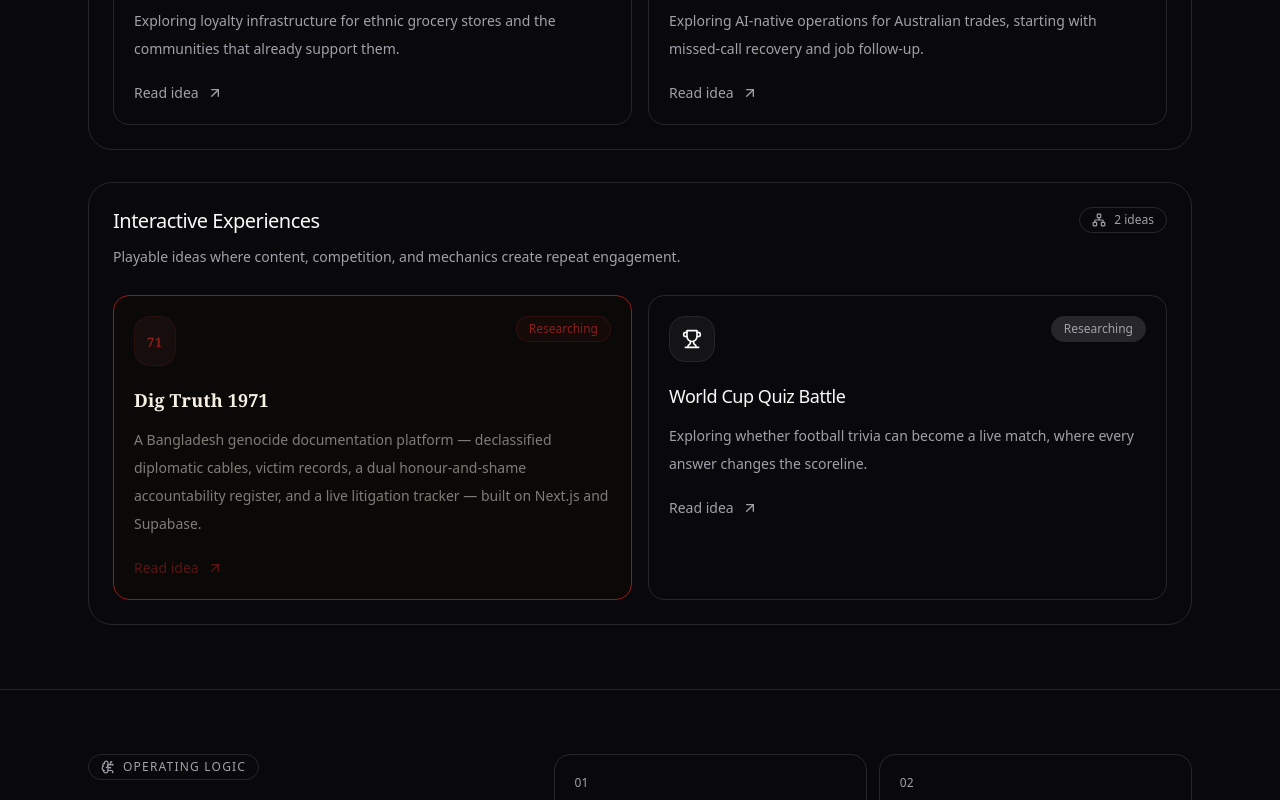
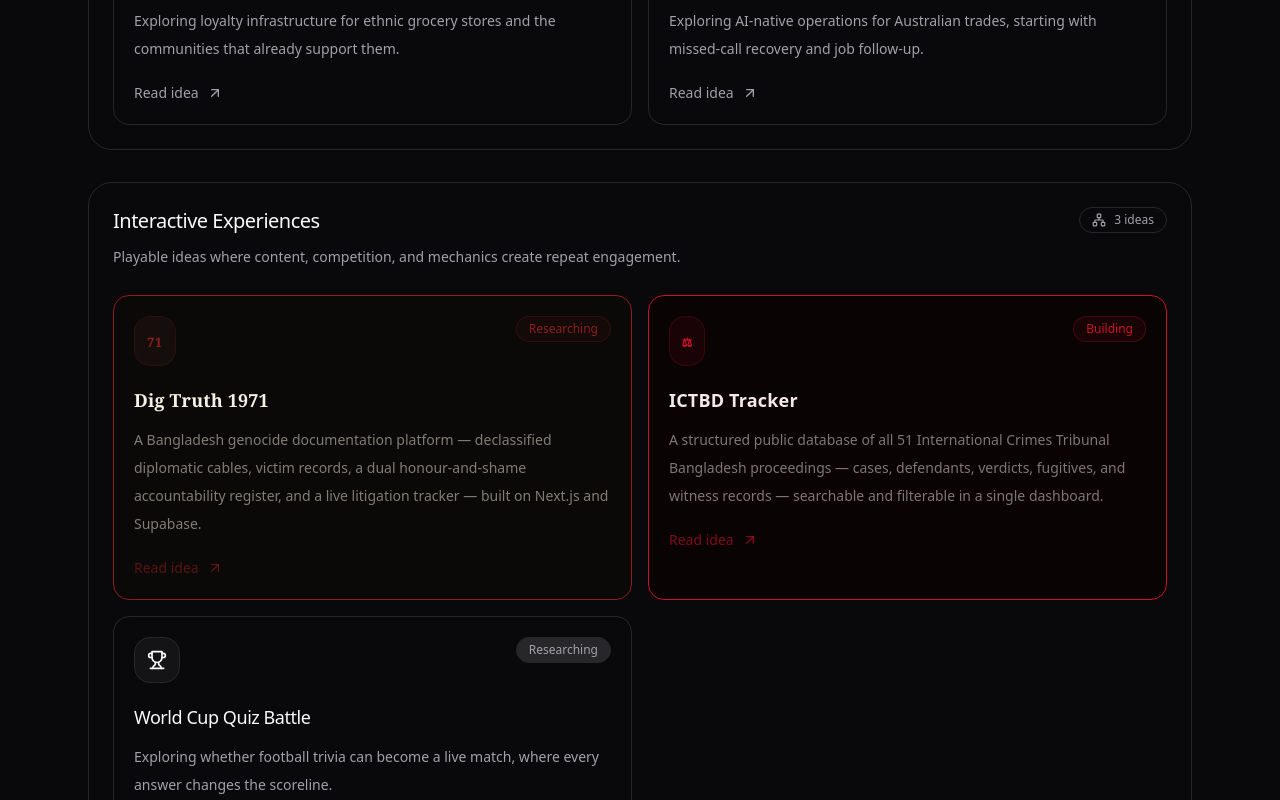
Before and after one commit to Deadlocks-Co/ibrahim-faisal, a Next.js app: page /deadlock-labs in a window 1280 px wide. Shown: the part 1871-2671 px from the top of the page. Built offline with nearby package versions, Linux system fonts and the light colour scheme; no server answers.

Commit message:
feat(labs): add ICTBD Tracker as Building entry; add branded card theme
Co-Authored-By: Claude Sonnet 4.6 <noreply@anthropic.com>

```diff
--- a/app/deadlock-labs/page.tsx
+++ b/app/deadlock-labs/page.tsx
@@ -22,7 +22,7 @@ const categoryMeta: Record<string, { description: string }> = {
 
 const metrics = [
   { label: "Exploration lanes", value: "3" },
-  { label: "Active ideas", value: "8" },
+  { label: "Active ideas", value: "9" },
   { label: "Core themes", value: "AI + Data" },
   { label: "Build mode", value: "Prototype first" }
 ];
@@ -122,7 +122,8 @@ export default function DeadlockLabsPage() {
                   const isBangla = String(exploration.cardTheme ?? "") === "bangla";
                   const isGallerySide = String(exploration.cardTheme ?? "") === "galleryside";
                   const isDigTruth = String(exploration.cardTheme ?? "") === "digtruth";
-                  const isThemed = isCitadel || isEvenstar || isBangla || isGallerySide || isDigTruth;
+                  const isIctbd = String(exploration.cardTheme ?? "") === "ictbd";
+                  const isThemed = isCitadel || isEvenstar || isBangla || isGallerySide || isDigTruth || isIctbd;
 
                   return (
                     <Link
@@ -135,6 +136,7 @@ export default function DeadlockLabsPage() {
                         : isBangla ? { backgroundColor: "#120D0A", borderColor: "#C0392B" }
                         : isGallerySide ? { backgroundColor: "#030303", borderColor: "#00DDB0" }
                         : isDigTruth ? { backgroundColor: "#0B0907", borderColor: "#8c1e1e" }
+                        : isIctbd ? { backgroundColor: "#0a0304", borderColor: "#CE1126" }
                         : undefined
                       }
                     >
@@ -159,6 +161,10 @@ export default function DeadlockLabsPage() {
                           <div className="rounded-2xl border p-3" style={{ backgroundColor: "#150E0C", borderColor: "#8c1e1e30" }}>
                             <span style={{ color: "#8c1e1e", fontSize: "13px", lineHeight: 1, fontFamily: "Georgia, serif", fontWeight: 700, letterSpacing: "0.04em" }}>71</span>
                           </div>
+                        ) : isIctbd ? (
+                          <div className="rounded-2xl border p-3" style={{ backgroundColor: "#1a0306", borderColor: "#CE112630" }}>
+                            <span style={{ color: "#CE1126", fontSize: "16px", lineHeight: 1, fontFamily: "monospace", fontWeight: 700 }}>⚖</span>
+                          </div>
                         ) : (
                           <div className="rounded-2xl border bg-muted/40 p-3">
                             <Icon className="h-5 w-5" />
@@ -172,6 +178,7 @@ export default function DeadlockLabsPage() {
                             : isBangla ? { borderColor: "#C0392B40", backgroundColor: "#C0392B12", color: "#C0392B" }
                             : isGallerySide ? { borderColor: "#00DDB040", backgroundColor: "#00DDB012", color: "#00DDB0" }
                             : isDigTruth ? { borderColor: "#8c1e1e40", backgroundColor: "#8c1e1e12", color: "#8c1e1e" }
+                            : isIctbd ? { borderColor: "#CE112640", backgroundColor: "#CE112612", color: "#CE1126" }
                             : undefined
                           }
                         >
@@ -186,6 +193,7 @@ export default function DeadlockLabsPage() {
                           : isBangla ? { color: "#F5EDE8", fontWeight: 600, letterSpacing: "0.01em" }
                           : isGallerySide ? { color: "#E8FFF8", fontWeight: 700, letterSpacing: "0.02em" }
                           : isDigTruth ? { color: "#f6f0e5", fontFamily: "Georgia, serif", fontWeight: 600, letterSpacing: "0.01em" }
+                          : isIctbd ? { color: "#f5e8ea", fontWeight: 600, letterSpacing: "0.01em" }
                           : undefined
                         }
                       >
@@ -199,6 +207,7 @@ export default function DeadlockLabsPage() {
                           : isBangla ? { color: "rgba(245, 237, 232, 0.55)" }
                           : isGallerySide ? { color: "rgba(232, 255, 248, 0.55)" }
                           : isDigTruth ? { color: "rgba(246, 240, 229, 0.5)" }
+                          : isIctbd ? { color: "rgba(245, 232, 234, 0.5)" }
                           : undefined
                         }
                       >
@@ -212,6 +221,7 @@ export default function DeadlockLabsPage() {
                           : isBangla ? { color: "rgba(192, 57, 43, 0.6)" }
                           : isGallerySide ? { color: "rgba(0, 221, 176, 0.6)" }
                           : isDigTruth ? { color: "rgba(140, 30, 30, 0.6)" }
+                          : isIctbd ? { color: "rgba(206, 17, 38, 0.6)" }
                           : undefined
                         }
                       >
--- a/app/deadlock-labs/pipeline/page.tsx
+++ b/app/deadlock-labs/pipeline/page.tsx
@@ -24,7 +24,7 @@ const stages = [
   {
     name: "Building",
     description: "The idea has enough signal to deserve sustained product work.",
-    items: []
+    items: ["ICTBD Tracker"]
   }
 ];
 
--- /dev/null
+++ b/content/labs/ictbd-tracker.mdx
@@ -0,0 +1,26 @@
+---
+title: ICTBD Tracker
+slug: ictbd-tracker
+summary: A structured public database of all 51 International Crimes Tribunal Bangladesh proceedings — cases, defendants, verdicts, fugitives, and witness records — searchable and filterable in a single dashboard.
+framing: What if every case, defendant, verdict, and fugitive from the International Crimes Tribunal Bangladesh existed in one filterable public record, making decades of war crimes proceedings legible to researchers, journalists, and the diaspora in minutes rather than months?
+category: Interactive Experiences
+status: Building
+icon: Network
+cardTheme: ictbd
+published: "2026-06-30"
+updated: "2026-06-30"
+url: "https://ictbd-tracker.vercel.app/"
+draft: false
+tags:
+  - war-crimes
+  - tribunal
+  - bangladesh
+  - legal-tracking
+  - data-visualization
+problem: The International Crimes Tribunal Bangladesh prosecuted crimes against humanity and genocide committed during the 1971 Liberation War, but its proceedings — 51 registered cases, 28 defendants, 6 executions carried out, and a still-active fugitive register — are scattered across official records and inaccessible to most people who care about accountability. Journalists covering the tribunal, legal researchers, and diaspora communities have no single structured source to answer basic questions about where a case stands, who was convicted, or who remains a fugitive.
+exploration: A Next.js dashboard with five tab-based modules — Overview (aggregate metrics and timeline visualisations), Cases (51 proceedings filterable by stage), Defendants (28 named individuals with current status), Fugitives (domestic and international absconders), and Witnesses & Evidence (attendance rates and testimony records). Data sourced from official tribunal records and surfaced through card-based layouts, donut charts for defendant outcomes, and a bar chart for verdict breakdowns. Multi-language support covers English and Bengali. The execution timeline (2013–2016) and case pipeline distribution give temporal context to the proceedings.
+audience: Researchers and historians of the 1971 Liberation War, journalists covering war crimes accountability in South Asia, legal professionals working on transitional justice, and diaspora Bangladeshi communities who want structured access to tribunal outcomes. The dashboard is fully public with no authentication layer.
+model: An independent, non-commercial research tool explicitly unaffiliated with the tribunal. The value is in curation and structure — turning dispersed official records into a queryable dataset that serves both historical documentation and active accountability awareness.
+risks: Data accuracy is the primary risk — errors in case status, defendant location, or verdict classification carry serious reputational consequences given the subject matter. The dataset requires ongoing maintenance as cases progress or fugitive statuses change. Official tribunal records are the authoritative source, but keeping the tracker in sync with them is a manual dependency. Multi-language accuracy in Bengali content needs native review.
+notes: The product's clinical dashboard aesthetic — white background, red accent, official branding — is a deliberate choice to signal institutional seriousness rather than editorial advocacy. The five-tab structure mirrors how legal professionals think about a case record (status, parties, evidence, outcomes), not how a general news reader would. The Bangladesh flag's red appears as the primary accent throughout, grounding the tracker visually in its specific national and historical context.
+---
```
